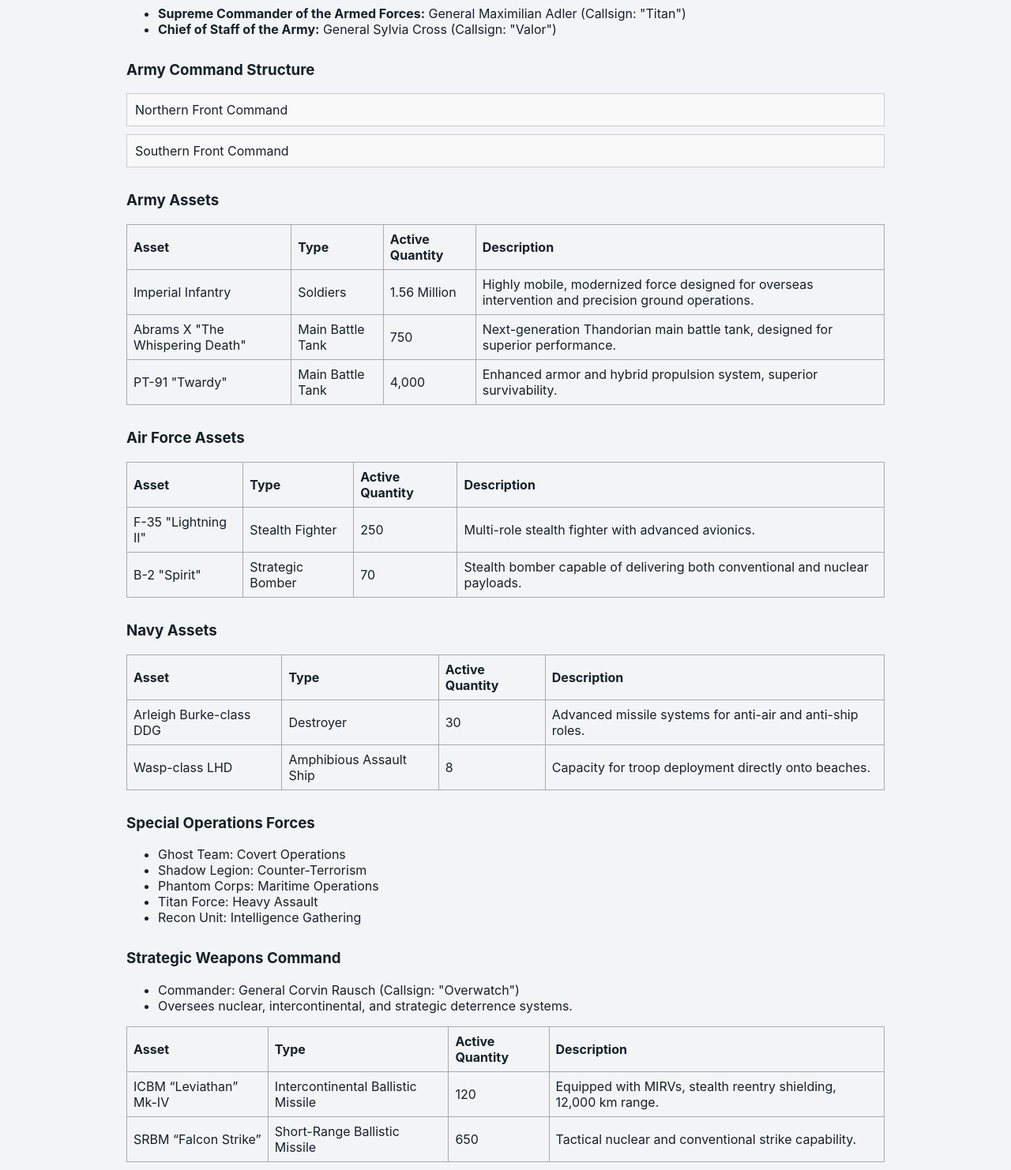
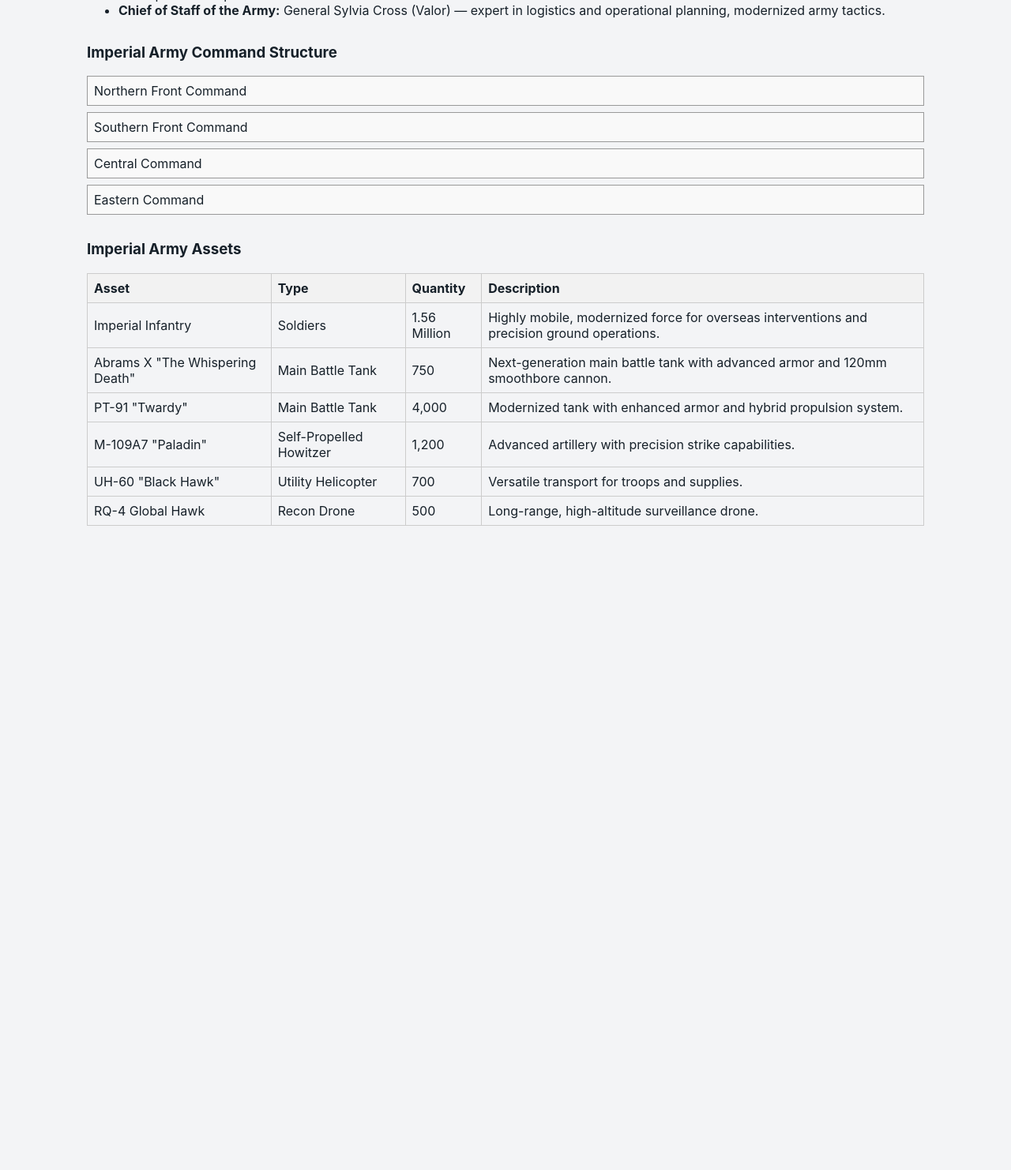
Before and after one commit to Bdwag21/great-thandoria-site, a plain HTML site: page military.html in a window 1280 px wide. Shown: the part 198-1680 px from the top of the page at 79% size. After the commit the page ends 926 px from the top, so only its background shows below. Drawn offline with Linux system fonts and the light colour scheme.

Commit message:
Update military.html

```diff
--- a/military.html
+++ b/military.html
@@ -7,16 +7,16 @@
   <link rel="icon" href="flag.png" />
   <link rel="stylesheet" href="css/style.css" />
   <style>
-    .container { max-width: 1000px; margin: auto; padding: 20px; }
-    h2, h3 { margin-top: 30px; }
-    table { width: 100%; border-collapse: collapse; margin-bottom: 20px; }
-    table, th, td { border: 1px solid #aaa; }
-    th, td { padding: 8px; text-align: left; }
-    .muted { color: #666; }
-    .spoiler { background: #f9f9f9; padding: 10px; margin: 10px 0; border: 1px solid #ccc; cursor: pointer; }
-    .spoiler-content { display: none; margin-top: 10px; }
-    img { max-width: 100%; height: auto; }
-    .float-left { float: left; margin-right: 15px; margin-bottom: 10px; width: 200px; }
+    /* Additional page-specific styles */
+    .branch-section { margin-bottom: 2rem; }
+    .branch-section h3 { margin-top: 1rem; }
+    .asset-table { width: 100%; border-collapse: collapse; margin-top: 1rem; }
+    .asset-table th, .asset-table td { border: 1px solid #ccc; padding: 0.5rem; text-align: left; }
+    .asset-table th { background-color: #f2f2f2; }
+    .spoiler { border: 1px solid #999; padding: 0.5rem; margin-top: 0.5rem; cursor: pointer; background: #f9f9f9; }
+    .spoiler-content { display: none; padding-top: 0.5rem; }
+    .spoiler:hover { background-color: #eee; }
+    img.asset-img { max-width: 300px; display: block; margin: 0.5rem 0; }
   </style>
 </head>
 <body>
@@ -24,158 +24,122 @@
 
   <main class="container">
     <section>
-      <h2>Thandorian Imperial Military</h2>
-      <p class="muted">(Detailed overview of the military structure, assets, and strategic capabilities of Great Thandoria.)</p>
+      <h2>Military of Great Thandoria</h2>
+      <p class="muted">Comprehensive overview of the Empire's armed forces, structure, doctrine, and assets.</p>
+    </section>
 
+    <!-- High Command -->
+    <section class="branch-section">
       <h3>High Command</h3>
       <ul>
-        <li><b>Supreme Commander of the Armed Forces:</b> General Maximilian Adler (Callsign: "Titan")</li>
-        <li><b>Chief of Staff of the Army:</b> General Sylvia Cross (Callsign: "Valor")</li>
+        <li><strong>Supreme Commander of the Armed Forces:</strong> General Maximilian Adler (Titan) — distinguished 4-star general with extensive combat and diplomatic experience.</li>
+        <li><strong>Chief of Staff of the Army:</strong> General Sylvia Cross (Valor) — expert in logistics and operational planning, modernized army tactics.</li>
       </ul>
+    </section>
 
-      <h3>Army Command Structure</h3>
+    <!-- Army Command -->
+    <section class="branch-section">
+      <h3>Imperial Army Command Structure</h3>
+
       <div class="spoiler">Northern Front Command
         <div class="spoiler-content">
           <ul>
-            <li>General Alan Frost (Callsign: "Blizzard") – Winter warfare specialist</li>
-            <li>Lieutenant General Marcus Hale (Callsign: "Ironclad") – Armored divisions</li>
-            <li>Lieutenant General Elisa Grant (Callsign: "Pioneer") – Infantry operations</li>
+            <li>General Alan Frost (Blizzard) — specialist in winter warfare and fortifications.</li>
+            <li>Lieutenant General Marcus Hale (Ironclad) — armored divisions.</li>
+            <li>Lieutenant General Elisa Grant (Pioneer) — infantry operations.</li>
           </ul>
         </div>
       </div>
+
       <div class="spoiler">Southern Front Command
         <div class="spoiler-content">
           <ul>
-            <li>General Nadia Reyes (Callsign: "Phoenix") – Summer operations</li>
-            <li>Lieutenant General Kael Mendez (Callsign: "Thunder") – Artillery units</li>
-            <li>Lieutenant General Lila Chen (Callsign: "Supply Chain") – Logistics</li>
+            <li>General Nadia Reyes (Phoenix) — expert in summer operations.</li>
+            <li>Lieutenant General Kael Mendez (Thunder) — artillery units.</li>
+            <li>Lieutenant General Lila Chen (Supply Chain) — logistics.</li>
           </ul>
         </div>
       </div>
-      <!-- Repeat similar structure for Central and Eastern Commands -->
 
-      <h3>Army Assets</h3>
-      <table>
+      <div class="spoiler">Central Command
+        <div class="spoiler-content">
+          <ul>
+            <li>General Viktor Steele (Bulwark) — national logistics, reserves, homeland defense.</li>
+            <li>Lieutenant General Tobias Grant (Sentry) — training and recruitment.</li>
+            <li>Lieutenant General Freya Carter (Forge) — domestic garrisons.</li>
+          </ul>
+        </div>
+      </div>
+
+      <div class="spoiler">Eastern Command
+        <div class="spoiler-content">
+          <ul>
+            <li>General Helena Cross (Shadow) — mobility and border security.</li>
+            <li>Lieutenant General Cedric Blake (Thunderbolt) — cavalry and rapid-response.</li>
+            <li>Lieutenant General Astrid Lane (Wraith) — covert operations.</li>
+          </ul>
+        </div>
+      </div>
+    </section>
+
+    <!-- Assets -->
+    <section class="branch-section">
+      <h3>Imperial Army Assets</h3>
+      <table class="asset-table">
         <tr>
           <th>Asset</th>
           <th>Type</th>
-          <th>Active Quantity</th>
+          <th>Quantity</th>
           <th>Description</th>
         </tr>
         <tr>
           <td>Imperial Infantry</td>
           <td>Soldiers</td>
           <td>1.56 Million</td>
-          <td>Highly mobile, modernized force designed for overseas intervention and precision ground operations.</td>
+          <td>Highly mobile, modernized force for overseas interventions and precision ground operations.</td>
         </tr>
         <tr>
           <td>Abrams X "The Whispering Death"</td>
           <td>Main Battle Tank</td>
           <td>750</td>
-          <td>Next-generation Thandorian main battle tank, designed for superior performance.</td>
+          <td>Next-generation main battle tank with advanced armor and 120mm smoothbore cannon.</td>
         </tr>
         <tr>
           <td>PT-91 "Twardy"</td>
           <td>Main Battle Tank</td>
           <td>4,000</td>
-          <td>Enhanced armor and hybrid propulsion system, superior survivability.</td>
-        </tr>
-        <!-- Add remaining army assets here -->
-      </table>
-
-      <h3>Air Force Assets</h3>
-      <table>
-        <tr>
-          <th>Asset</th>
-          <th>Type</th>
-          <th>Active Quantity</th>
-          <th>Description</th>
+          <td>Modernized tank with enhanced armor and hybrid propulsion system.</td>
         </tr>
         <tr>
-          <td>F-35 "Lightning II"</td>
-          <td>Stealth Fighter</td>
-          <td>250</td>
-          <td>Multi-role stealth fighter with advanced avionics.</td>
+          <td>M-109A7 "Paladin"</td>
+          <td>Self-Propelled Howitzer</td>
+          <td>1,200</td>
+          <td>Advanced artillery with precision strike capabilities.</td>
         </tr>
         <tr>
-          <td>B-2 "Spirit"</td>
-          <td>Strategic Bomber</td>
-          <td>70</td>
-          <td>Stealth bomber capable of delivering both conventional and nuclear payloads.</td>
-        </tr>
-        <!-- Add remaining air force assets here -->
-      </table>
-
-      <h3>Navy Assets</h3>
-      <table>
-        <tr>
-          <th>Asset</th>
-          <th>Type</th>
-          <th>Active Quantity</th>
-          <th>Description</th>
+          <td>UH-60 "Black Hawk"</td>
+          <td>Utility Helicopter</td>
+          <td>700</td>
+          <td>Versatile transport for troops and supplies.</td>
         </tr>
         <tr>
-          <td>Arleigh Burke-class DDG</td>
-          <td>Destroyer</td>
-          <td>30</td>
-          <td>Advanced missile systems for anti-air and anti-ship roles.</td>
+          <td>RQ-4 Global Hawk</td>
+          <td>Recon Drone</td>
+          <td>500</td>
+          <td>Long-range, high-altitude surveillance drone.</td>
         </tr>
-        <tr>
-          <td>Wasp-class LHD</td>
-          <td>Amphibious Assault Ship</td>
-          <td>8</td>
-          <td>Capacity for troop deployment directly onto beaches.</td>
-        </tr>
-        <!-- Add remaining navy assets here -->
       </table>
-
-      <h3>Special Operations Forces</h3>
-      <ul>
-        <li>Ghost Team: Covert Operations</li>
-        <li>Shadow Legion: Counter-Terrorism</li>
-        <li>Phantom Corps: Maritime Operations</li>
-        <li>Titan Force: Heavy Assault</li>
-        <li>Recon Unit: Intelligence Gathering</li>
-      </ul>
-
-      <h3>Strategic Weapons Command</h3>
-      <ul>
-        <li>Commander: General Corvin Rausch (Callsign: "Overwatch")</li>
-        <li>Oversees nuclear, intercontinental, and strategic deterrence systems.</li>
-      </ul>
-      <table>
-        <tr>
-          <th>Asset</th>
-          <th>Type</th>
-          <th>Active Quantity</th>
-          <th>Description</th>
-        </tr>
-        <tr>
-          <td>ICBM “Leviathan” Mk-IV</td>
-          <td>Intercontinental Ballistic Missile</td>
-          <td>120</td>
-          <td>Equipped with MIRVs, stealth reentry shielding, 12,000 km range.</td>
-        </tr>
-        <tr>
-          <td>SRBM “Falcon Strike”</td>
-          <td>Short-Range Ballistic Missile</td>
-          <td>650</td>
-          <td>Tactical nuclear and conventional strike capability.</td>
-        </tr>
-        <!-- Add remaining strategic weapons -->
-      </table>
-
     </section>
   </main>
 
   <div id="site-footer"></div>
 
   <script>
-    // Spoiler toggle script
-    document.querySelectorAll('.spoiler').forEach(spoiler => {
-      spoiler.addEventListener('click', () => {
-        const content = spoiler.querySelector('.spoiler-content');
-        if (content) content.style.display = content.style.display === 'block' ? 'none' : 'block';
+    // Spoiler toggle functionality
+    document.querySelectorAll('.spoiler').forEach(item => {
+      item.addEventListener('click', () => {
+        const content = item.querySelector('.spoiler-content');
+        content.style.display = content.style.display === 'block' ? 'none' : 'block';
       });
     });
   </script>
```
